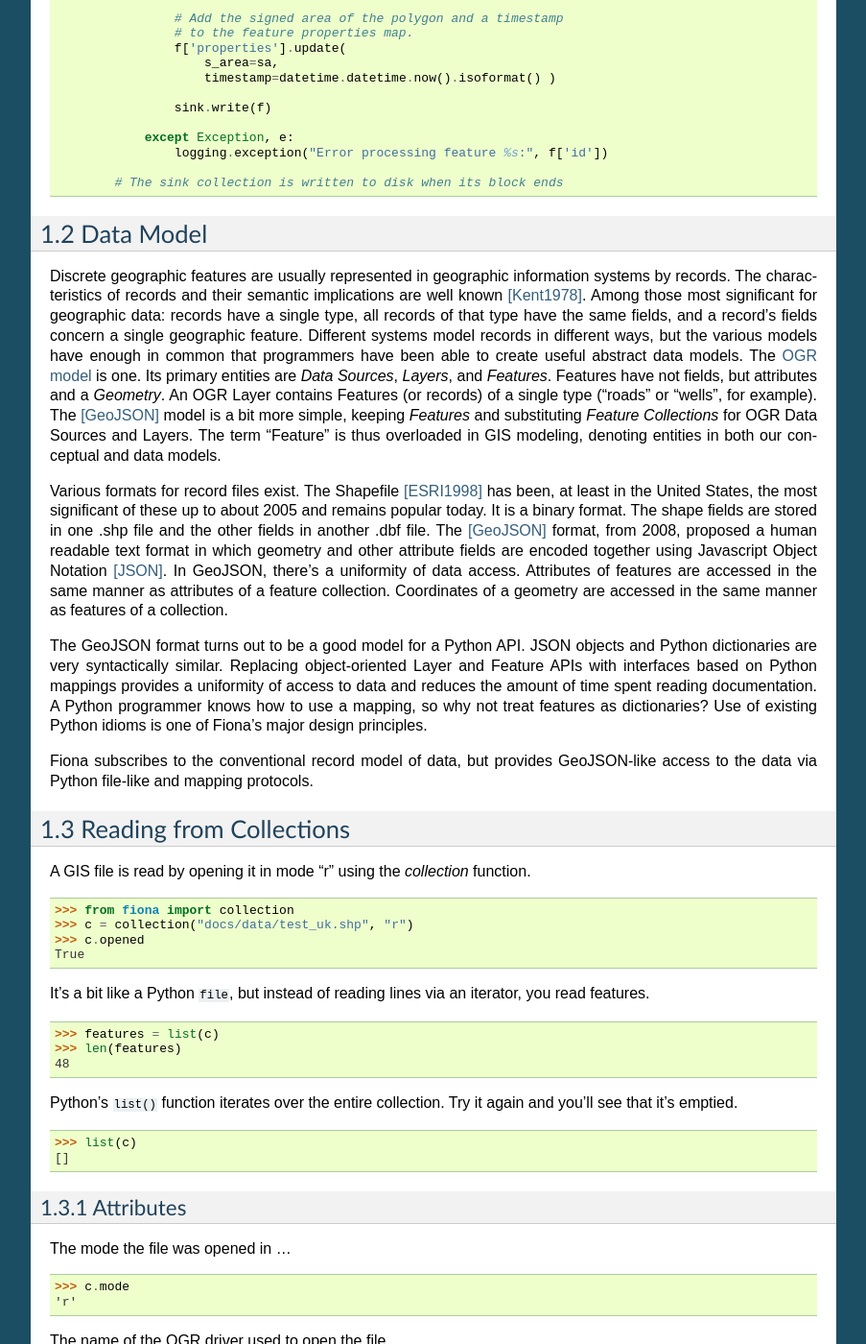
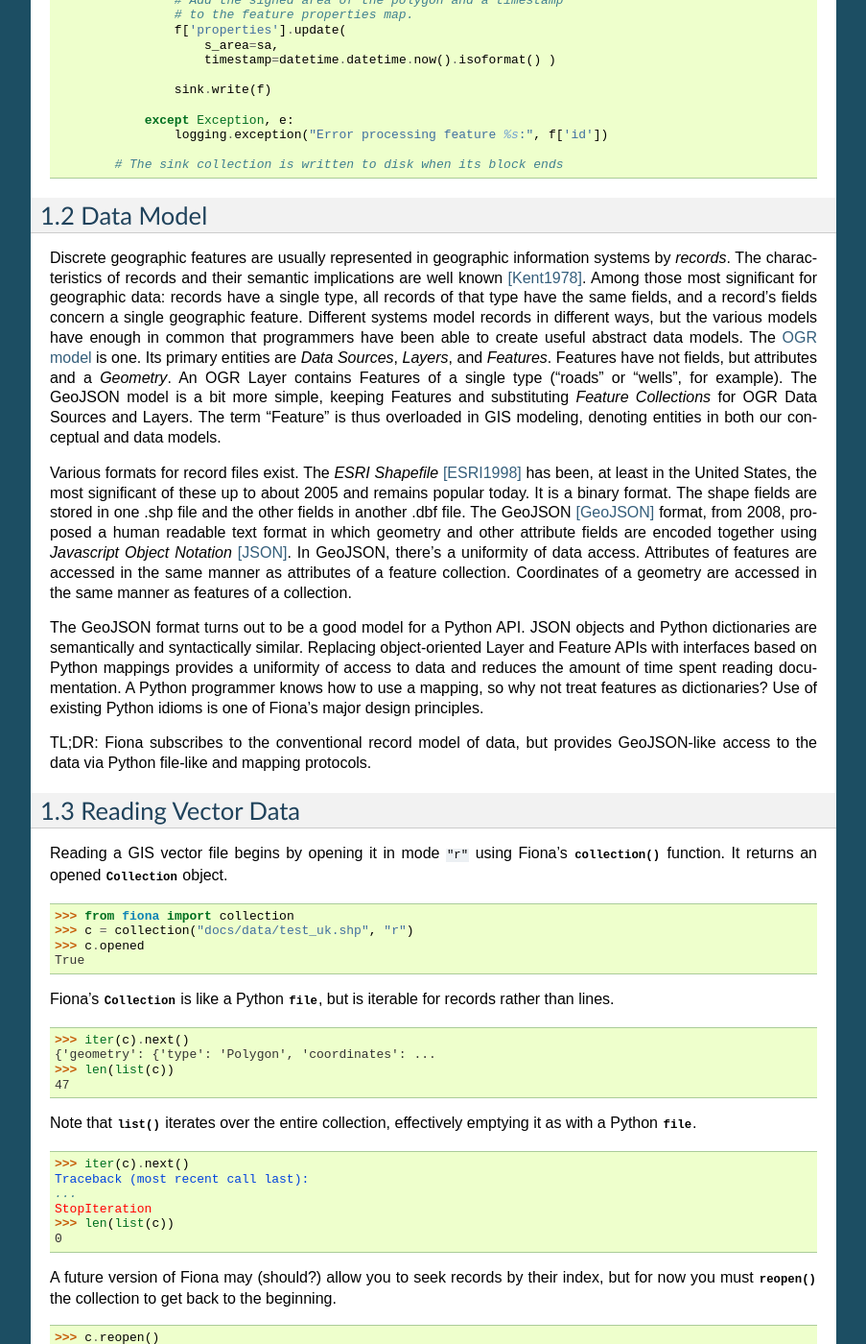
Before and after one commit to Toblerity/Fiona, a Sphinx documentation site: the page built from docs/manual.rst, in a window 1280 px wide and 1400 px high, scrolled down 2071 px. Shown: the whole window at 96% size, without its empty margins (198-1101 px from the left). Built offline with Sphinx 7.4.7, drawn with Linux system fonts in a browser that asks for light colours; pages that are not in the unit, such as notebooks, are missing from menus; some of the changed text lies outside the part shown.

Commit message:
A couple new convenience methods for Collection and big changes to the manual.

```diff
--- a/CHANGES.txt
+++ b/CHANGES.txt
@@ -1,5 +1,10 @@
 CHANGES
 =======
+
+(?)
+---
+- Added a .closed attribute and a .reopen() method. Also a __del__() which will
+  close a Collection, but still not to be depended upon.
 
 0.7 (2012-01-29)
 ----------------
--- a/docs/manual.rst
+++ b/docs/manual.rst
@@ -23,31 +23,33 @@
 ============
 
 The data in geographic information systems (GIS) is roughly divided into
-rasters representing continuous scalar fields (land surface temperature or
-elevation, for example) and vectors representing discrete entities like roads
-and administrative boundaries. Concerned exclusively with the latter, Fiona is
-a Python wrapper for vector data access functions from the OGR_ library. A very
-simple wrapper for minimalists. It reads data records from files as
-GeoJSON-like mappings and writes the same kind of mappings as records back to
-files. That's it. There are no layers, no cursors, no geometric operations, no
-transformations between coordinate systems, no remote method calls; all these
-concerns are left to other Python packages such as Shapely_ and pyproj_ and
-Python language protocols. Why? To eliminate unnecessary complication. Fiona is
-simple to understand and use, with no gotchas.
+:dfn:`rasters` representing continuous scalar fields (land surface temperature or
+elevation, for example) and :dfn:`vectors` representing discrete entities like
+roads and administrative boundaries. Concerned exclusively with the latter,
+Fiona is a Python wrapper for vector data access functions from the `OGR
+<http://www.gdal.org/ogr/>`_ library.  A very simple wrapper for minimalists.
+It reads data records from files as GeoJSON-like mappings and writes the same
+kind of mappings as records back to files. That's it. There are no layers, no
+cursors, no geometric operations, no transformations between coordinate
+systems, no remote method calls; all these concerns are left to other Python
+packages such as :py:mod:`Shapely <https://github.com/Toblerity/Shapely>` and
+:py:mod:`pyproj <http://code.google.com/p/pyproj/>` and Python language
+protocols. Why? To eliminate unnecessary complication. Fiona is simple to
+understand and use, with no gotchas.
 
 Please understand this: Fiona is designed to excel in a certain range of tasks
 and is less optimal in others. Fiona trades memory and speed for simplicity and
 reliability. Where OGR's Python bindings (for example) use C pointers, Fiona
 copies vector data from the data source to Python objects.  These are simpler
 and safer to use, but more memory intensive. Fiona's performance is relatively
-more slow if you only need access to a single feature property – and of course
+more slow if you only need access to a single record field – and of course
 if you just want to reproject or filter data files, nothing beats the
-``ogr2ogr`` program – but Fiona's performance is much better than OGR's Python
-bindings if you want *all* feature data (all properties and all coordinates).
-The copying is a constraint, yes, but it simplifies things.  With Fiona, you
-don't have to track references to C objects to avoid crashes, and you can work
-with feature data using familiar Python mapping accessors.  Less worry, less
-time spent reading API documentation.
+:command:`ogr2ogr` program – but Fiona's performance is much better than OGR's
+Python bindings if you want *all* fields and coordinates of a record. The
+copying is a constraint, yes, but it simplifies things.  With Fiona, you don't
+have to track references to C objects to avoid crashes, and you can work with
+vector data using familiar Python mapping accessors.  Less worry, less time
+spent reading API documentation.
 
 Guidance
 --------
@@ -66,25 +68,24 @@
 In what cases would you not benefit from using Fiona?
 
 * If your data is in or destined for a JSON document you should use Python's
-  ``json`` or ``simplejson``.
+  :py:mod:`json` or :py:mod:`simplejson` modules.
 * If your data is in a RDBMS like PostGIS, use a Python DB package or ORM like
-  ``SQLAlchemy`` or ``GeoAlchemy``. Maybe you're using GeoDjango in this
-  already. If so, carry on.
+  :py:mod:`SQLAlchemy` or :py:mod:`GeoAlchemy`. Maybe you're using
+  :py:mod:`GeoDjango` in this already. If so, carry on.
 * If your data is served via HTTP from CouchDB or CartoDB, etc, use an HTTP
-  package (``httplib2``, ``Requests``, etc) or the provider's Python API.
-* If you want to make only small, in situ changes to a shapefile, use
-  ``osgeo.ogr``.
-* If you can use ``ogr2ogr``, do so.
+  package (:py:mod:`httplib2`, :py:mod:`Requests`, etc) or the provider's
+  Python API.
+* If you can use :command:`ogr2ogr`, do so.
 
 Example
 -------
 
-The first example of using Fiona is this: copying records from one shapefile
-to another, adding two attributes and making sure that all polygons are
-facing "up". Orientation of polygons is significant in some applications,
-extruded polygons in Google Earth for one. No other library (like Shapely) is
-needed here, which keeps it uncomplicated. There's a shapefile in the Fiona
-repository that we'll use in this and other examples.
+The first example of using Fiona is this: copying records from one file to
+another, adding two attributes and making sure that all polygons are facing
+"up". Orientation of polygons is significant in some applications, extruded
+polygons in Google Earth for one. No other library (like :py:mod:`Shapely`) is
+needed here, which keeps it uncomplicated. There's a :file:`test_uk` file in
+the Fiona repository that we'll use in this and other examples.
 
 .. sourcecode:: python
 
@@ -153,54 +154,53 @@
 
           # The sink collection is written to disk when its block ends
 
-.. _OGR: http://www.gdal.org/ogr/
-.. _pyproj: http://code.google.com/p/pyproj/
-.. _Shapely: https://github.com/Toblerity/Shapely
-
 Data Model
 ==========
 
 Discrete geographic features are usually represented in geographic information
-systems by records. The characteristics of records and their semantic
+systems by :dfn:`records`. The characteristics of records and their semantic
 implications are well known [Kent1978]_. Among those most significant for
 geographic data: records have a single type, all records of that type have the
 same fields, and a record's fields concern a single geographic feature.
 Different systems model records in different ways, but the various models have
 enough in common that programmers have been able to create useful abstract data
 models.  The `OGR model <http://www.gdal.org/ogr/ogr_arch.html>`__ is one. Its
-primary entities are `Data Sources`, `Layers`, and `Features`. Features have
-not fields, but attributes and a `Geometry`. An OGR Layer contains Features (or
-records) of a single type ("roads" or "wells", for example). The [GeoJSON]_
-model is a bit more simple, keeping `Features` and substituting `Feature
-Collections` for OGR Data Sources and Layers. The term "Feature" is thus
-overloaded in GIS modeling, denoting entities in both our conceptual and
-data models.
+primary entities are :dfn:`Data Sources`, :dfn:`Layers`, and :dfn:`Features`.
+Features have not fields, but attributes and a :dfn:`Geometry`. An OGR Layer
+contains Features of a single type ("roads" or "wells", for example). The
+GeoJSON model is a bit more simple, keeping Features and substituting
+:dfn:`Feature Collections` for OGR Data Sources and Layers. The term "Feature"
+is thus overloaded in GIS modeling, denoting entities in both our conceptual
+and data models.
 
-Various formats for record files exist. The Shapefile [ESRI1998]_ has been, at
-least in the United States, the most significant of these up to about 2005 and
-remains popular today. It is a binary format. The shape fields are stored in
-one .shp file and the other fields in another .dbf file. The [GeoJSON]_ format,
-from 2008, proposed a human readable text format in which geometry and other
-attribute fields are encoded together using Javascript Object Notation [JSON]_.
-In GeoJSON, there's a uniformity of data access. Attributes of features are
-accessed in the same manner as attributes of a feature collection. Coordinates
-of a geometry are accessed in the same manner as features of a collection.
+Various formats for record files exist. The :dfn:`ESRI Shapefile` [ESRI1998]_
+has been, at least in the United States, the most significant of these up to
+about 2005 and remains popular today. It is a binary format. The shape fields
+are stored in one .shp file and the other fields in another .dbf file. The
+GeoJSON [GeoJSON]_ format, from 2008, proposed a human readable text format in
+which geometry and other attribute fields are encoded together using
+:dfn:`Javascript Object Notation` [JSON]_. In GeoJSON, there's a uniformity of
+data access.  Attributes of features are accessed in the same manner as
+attributes of a feature collection.  Coordinates of a geometry are accessed in
+the same manner as features of a collection.
 
 The GeoJSON format turns out to be a good model for a Python API. JSON objects
-and Python dictionaries are very syntactically similar. Replacing
+and Python dictionaries are semantically and syntactically similar. Replacing
 object-oriented Layer and Feature APIs with interfaces based on Python mappings
 provides a uniformity of access to data and reduces the amount of time spent
 reading documentation. A Python programmer knows how to use a mapping, so why
 not treat features as dictionaries? Use of existing Python idioms is one of
 Fiona's major design principles.
 
-Fiona subscribes to the conventional record model of data, but provides
+TL;DR: Fiona subscribes to the conventional record model of data, but provides
 GeoJSON-like access to the data via Python file-like and mapping protocols.
 
-Reading from Collections
-========================
+Reading Vector Data
+===================
 
-A GIS file is read by opening it in mode "r" using the `collection` function.
+Reading a GIS vector file begins by opening it in mode ``"r"`` using Fiona's
+:py:func:`~fiona.collection` function. It returns an opened
+:py:class:`~fiona.collection.Collection` object.
 
 .. sourcecode:: pycon
 
@@ -209,21 +209,114 @@
   >>> c.opened
   True
 
-It's a bit like a Python ``file``, but instead of reading lines via an iterator, you read features.
+Fiona's :py:class:`~fiona.collection.Collection` is like a Python
+:py:class:`file`, but is iterable for records rather than lines.
 
 .. sourcecode:: pycon
 
-  >>> features = list(c)
-  >>> len(features)
-  48
+  >>> iter(c).next()
+  {'geometry': {'type': 'Polygon', 'coordinates': ...
+  >>> len(list(c))
+  47
 
-Python's ``list()`` function iterates over the entire collection. Try it again
-and you'll see that it's emptied.
+Note that :py:func:`list` iterates over the entire collection, effectively
+emptying it as with a Python :py:class:`file`.
 
 .. sourcecode:: pycon
 
-  >>> list(c)
-  []
+  >>> iter(c).next()
+  Traceback (most recent call last):
+  ...
+  StopIteration
+  >>> len(list(c))
+  0
+
+A future version of Fiona may (should?) allow you to seek records by their index,
+but for now you must :py:meth:`~fiona.collection.Collection.reopen` the
+collection to get back to the beginning.
+
+.. sourcecode:: pycon
+
+  >>> c.reopen()
+  >>> len(list(c))
+  48
+
+A :py:class:`~fiona.collection.Collection` involves external resources. There's
+no guarantee that these will be released unless you explictly
+:py:meth:`~fiona.collection.Collection.close` the
+object or use a :keyword:`with` statement. When
+a :py:class:`~fiona.collection.Collection` is a context guard, it is closed at
+the end of the :keyword:`with` block no matter what happens within the block.
+
+.. sourcecode:: pycon
+
+  >>> with collection("docs/data/test_uk.shp", "r") as c:
+  ...     print len(list(c))
+  ...     assert True is False
+  ...
+  48
+  Traceback (most recent call last):
+  ...
+  AssertionError
+  >>> c.closed
+  True
+
+Call :py:meth:`~fiona.collection.Collection.close` or use :keyword:`with` and
+you'll never stumble over tied-up external resources, locked files, etc.
+
+Collection Schema and CRS
+-------------------------
+
+In addition to some attributes like those of :py:class:`file`
+(:py:attr:`~file.mode`, :py:attr:`~file.closed`),
+a :py:class:`~fiona.collection.Collection` has
+a read-only :py:attr:`~fiona.collection.Collection.driver` attribute which
+names the :program:`OGR` :dfn:`driver` used to open the vector file.
+
+.. sourcecode:: pycon
+
+  >>> c = collection("docs/data/test_uk.shp", "r")
+  >>> c.driver
+  'ESRI Shapefile'
+
+The :dfn:`coordinate reference system` (CRS) of the collection's vector data is
+accessed via a read-only :py:attr:`~fiona.collection.Collection.crs` attribute.
+
+.. sourcecode:: pycon
+
+  >>> c.crs
+  {'no_defs': True, 'ellps': 'WGS84', 'datum': 'WGS84', 'proj': 'longlat'}
+
+The CRS is represented by a mapping of :program:`PROJ.4` parameters.
+
+Finally, the schema of a :py:class:`~fiona.collection.Collection`'s record type
+(a vector file has a single type of record, remember) is accessed via
+a read-only :py:attr:`~fiona.collection.Collection.schema` attribute.
+
+.. sourcecode:: pycon
+
+  >>> import pprint
+  >>> pprint.pprint(c.schema)
+  {'geometry': 'Polygon',
+   'properties': {'AREA': 'float',
+                  'CAT': 'float',
+                  'CNTRY_NAME': 'str',
+                  'FIPS_CNTRY': 'str',
+                  'POP_CNTRY': 'float'}}
+
+Records
+-------
+
+A record you get from a collection is a Python `dict` structured exactly like
+a GeoJSON [GeoJSON]_ `Feature`. It is self-describing; the names of its fields
+are contained within the data structure and the values in the fields are typed
+properly for the type of record. Numeric field values are type ``int`` and
+``float``, for example, not strings.
+
+It has no references to the `Collection` from which it originates or any other
+external resource.
+
+
 
 Attributes
 ----------
```
Also changed, not shown: other parts of docs/manual.rst (+1 -1 lines), 1 other file.
